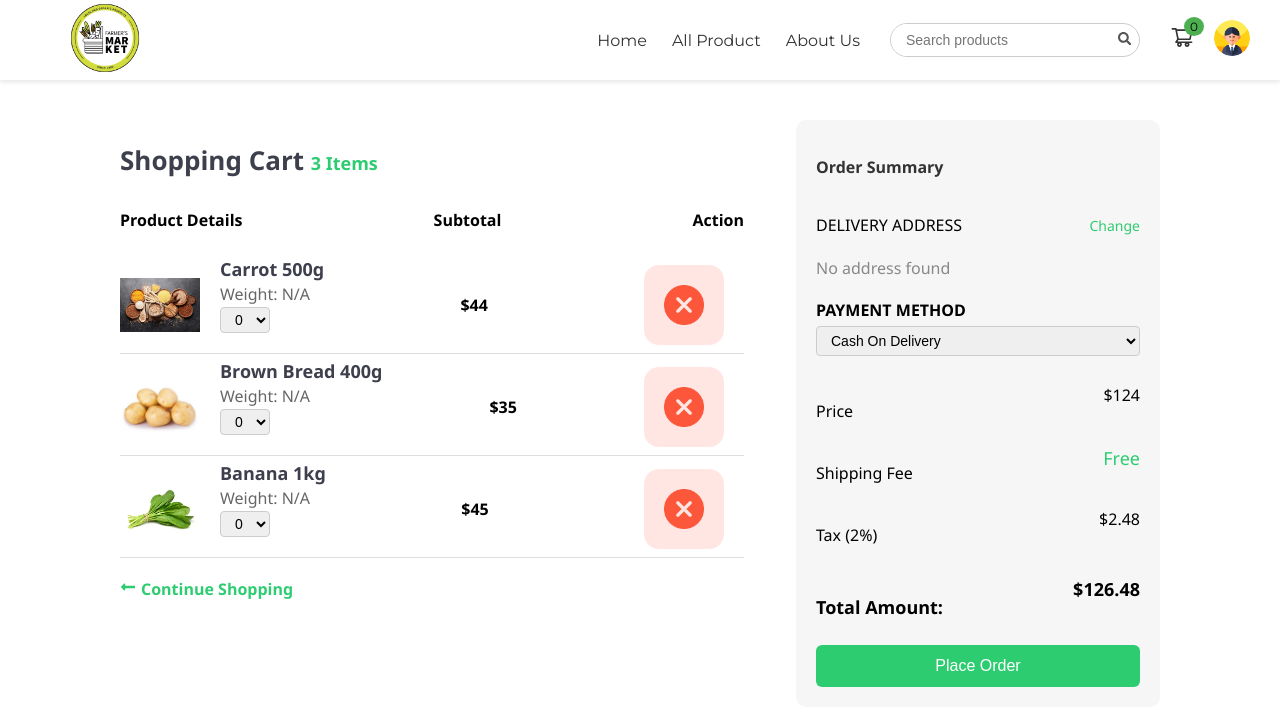
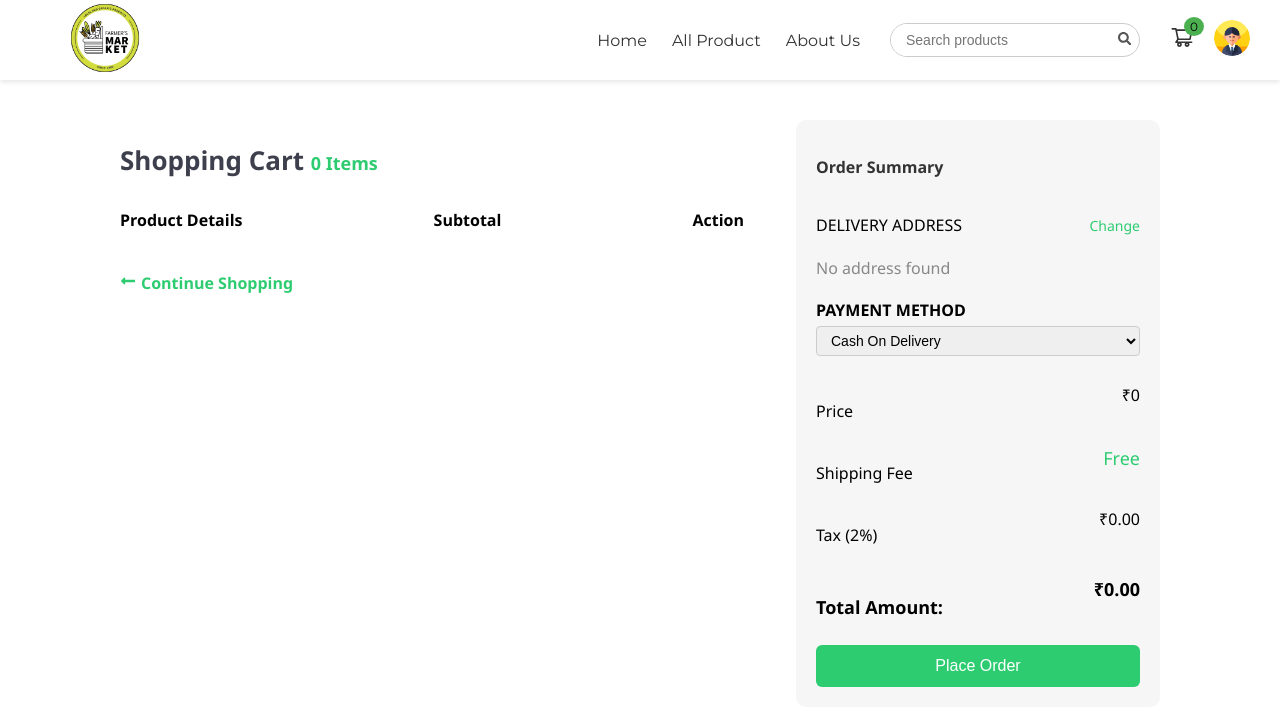
Before and after one commit to PiyushGoyal02/E-Commerse_Website, a React (Create React App) app: page /cartsection in a window 1280 px wide. Shown: the top 726 px of the page. Built offline with nearby package versions, Linux system fonts and the light colour scheme.

Commit message:
I have created CartSection.js from frontend

```diff
--- a/src/Components/AllProductsUI.js
+++ b/src/Components/AllProductsUI.js
@@ -6,7 +6,6 @@ import axios from "axios";
 import { useNavigate } from "react-router-dom";
 
 function AllProductsUI() {
-
   const Navigator = useNavigate();
   const [products, setProducts] = useState([]);
 
@@ -17,7 +16,6 @@ function AllProductsUI() {
           `http://localhost:4000/api/v1/getAllProductsDetails/getAllProducts`,
           { withCredentials: true }
         );
-        console.log(response.data.data);
         setProducts(response.data.data);
       } catch (error) {
         console.error("Error fetching products:", error);
@@ -27,18 +25,33 @@ function AllProductsUI() {
     fetchProducts();
   }, []);
 
+  const addToCart = (product) => {
+    let cart = JSON.parse(localStorage.getItem("cart")) || [];
+
+    const existing = cart.find((item) => item._id === product._id);
+    if (existing) {
+      existing.quantity += 1;
+    } else {
+      cart.push({ ...product, quantity: 1 });
+    }
+
+    localStorage.setItem("cart", JSON.stringify(cart));
+    alert("Product added to cart!");
+  };
+
   return (
     <div>
       <HomePageNavbar />
       <div className="veggie-section">
         <h2>ALL PRODUCTS</h2>
         <div className="veggie-grid">
-          {products.map((product, index) => (
-            <div onClick={() => Navigator("/singleproductsui", { state: { product }})} className="veggie-card" key={product._id}>
-              <img
-                src={product.productImages}
-                alt={product.productName}
-              />
+          {products.map((product) => (
+            <div
+              onClick={() => Navigator("/singleproductsui", { state: { product } })}
+              className="veggie-card"
+              key={product._id}
+            >
+              <img src={product.productImages} alt={product.productName} />
               <p className="category">{product.category}</p>
               <h3>{product.productName}</h3>
               <div className="stars">
@@ -50,7 +63,15 @@ function AllProductsUI() {
                 <span className="new">₹{product.productprice}</span>
                 <span className="old">₹{parseInt(product.productprice) + 10}</span>
               </div>
-              <button className="add-btn">🛒 Add</button>
+              <button
+                className="add-btn"
+                onClick={(e) => {
+                  e.stopPropagation();
+                  addToCart(product);
+                }}
+              >
+                🛒 Add
+              </button>
             </div>
           ))}
         </div>
--- a/src/Components/CartSection.js
+++ b/src/Components/CartSection.js
@@ -1,37 +1,26 @@
 import "../Css-Code/CartSectionCSS.css";
 import HomePageNavbar from "../Navbar-Sections/HomePageNavbar";
-import Pluces from "../Assets/PlucesAndGrain.webp";
-import Patato from "../Assets/Patato.jpg";
-import Spinach from "../Assets/Spinach.jpg";
-import CrossPNG from "../Assets/remove.png"
+import CrossPNG from "../Assets/remove.png";
 import { useNavigate } from "react-router-dom";
 import { FaLongArrowAltLeft } from "react-icons/fa";
+import { useEffect, useState } from "react";
 
 function CartSection() {
+  const Navigator = useNavigate();
+  const [cartItems, setCartItems] = useState([]);
 
-    const Navigator = useNavigate();
-  const products = [
-    {
-      id: 1,
-      name: "Carrot 500g",
-      price: 44,
-      image: Pluces,
-    },
-    {
-      id: 2,
-      name: "Brown Bread 400g",
-      price: 35,
-      image: Patato,
-    },
-    {
-      id: 3,
-      name: "Banana 1kg",
-      price: 45,
-      image: Spinach,
-    },
-  ];
+  useEffect(() => {
+    const storedCart = JSON.parse(localStorage.getItem("cart")) || [];
+    setCartItems(storedCart);
+  }, []);
 
-  const price = products.reduce((acc, item) => acc + item.price, 0);
+  const removeFromCart = (id) => {
+    const updatedCart = cartItems.filter((item) => item._id !== id);
+    localStorage.setItem("cart", JSON.stringify(updatedCart));
+    setCartItems(updatedCart);
+  };
+
+  const price = cartItems.reduce((acc, item) => acc + item.productprice * item.quantity, 0);
   const tax = (price * 0.02).toFixed(2);
   const total = (price + parseFloat(tax)).toFixed(2);
 
@@ -42,7 +31,7 @@ function CartSection() {
       <div className="shopping-container">
         <div className="cart">
           <h2>
-            Shopping Cart <span className="green">{products.length} Items</span>
+            Shopping Cart <span className="green">{cartItems.length} Items</span>
           </h2>
 
           <div className="Products-Subtotal-Action-text">
@@ -52,41 +41,51 @@ function CartSection() {
           </div>
 
           <div className="cart-items">
-            {products.map((item) => (
-              <div className="cart-item" key={item.id}>
+            {cartItems.map((item) => (
+              <div className="cart-item" key={item._id}>
                 <div className="item-left">
-                  <img src={item.image} alt={item.name} />
+                  <img src={item.productImages} alt={item.productName} />
                   <div className="details">
-                    <h5>{item.name}</h5>
+                    <h5>{item.productName}</h5>
                     <p>Weight: N/A</p>
-                    <select className="qtySelect">
-                        <option>0</option>
-                        <option>1</option>
-                        <option>2</option>
-                        <option>3</option>
-                        <option>4</option>
-                        <option>5</option>
-                        <option>6</option>
-                        <option>7</option>
-                        <option>8</option>
-                        <option>9</option>
+                    <select
+                      className="qtySelect"
+                      value={item.quantity}
+                      onChange={(e) => {
+                        const updatedCart = cartItems.map((prod) =>
+                          prod._id === item._id
+                            ? { ...prod, quantity: parseInt(e.target.value) }
+                            : prod
+                        );
+                        localStorage.setItem("cart", JSON.stringify(updatedCart));
+                        setCartItems(updatedCart);
+                      }}
+                    >
+                      {[...Array(10).keys()].map((num) => (
+                        <option key={num} value={num}>
+                          {num}
+                        </option>
+                      ))}
                     </select>
-
                   </div>
                 </div>
-                <div className="subtotal">${item.price}</div>
-                <img src={CrossPNG} alt="remove" className="removeIMG" />
+                <div className="subtotal">₹{item.productprice * item.quantity}</div>
+                <img
+                  src={CrossPNG}
+                  alt="remove"
+                  className="removeIMG"
+                  onClick={() => removeFromCart(item._id)}
+                />
               </div>
             ))}
           </div>
 
           <div className="ContinuesShoopingDiv">
             <FaLongArrowAltLeft />
-            <p onClick={() => Navigator('/allproductsui')} className="continue">
-                Continue Shopping
+            <p onClick={() => Navigator("/allproductsui")} className="continue">
+              Continue Shopping
             </p>
           </div>
-
         </div>
 
         <div className="summary">
@@ -107,7 +106,7 @@ function CartSection() {
 
           <div className="costs">
             <p>Price</p>
-            <span>${price}</span>
+            <span>₹{price}</span>
           </div>
           <div className="costs">
             <p>Shipping Fee</p>
@@ -115,12 +114,12 @@ function CartSection() {
           </div>
           <div className="costs">
             <p>Tax (2%)</p>
-            <span>${tax}</span>
+            <span>₹{tax}</span>
           </div>
 
           <div className="total">
             <p>Total Amount:</p>
-            <span>${total}</span>
+            <span>₹{total}</span>
           </div>
 
           <button className="place-order">Place Order</button>
```
